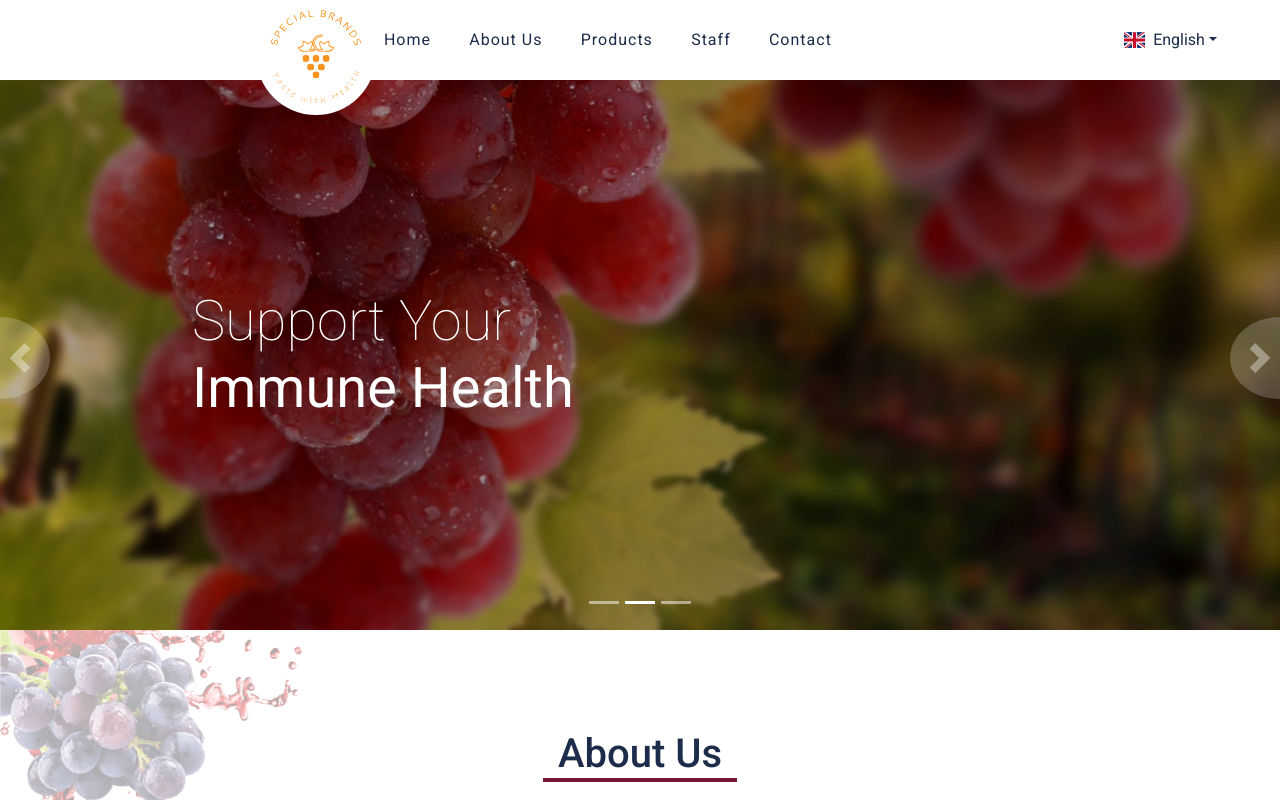
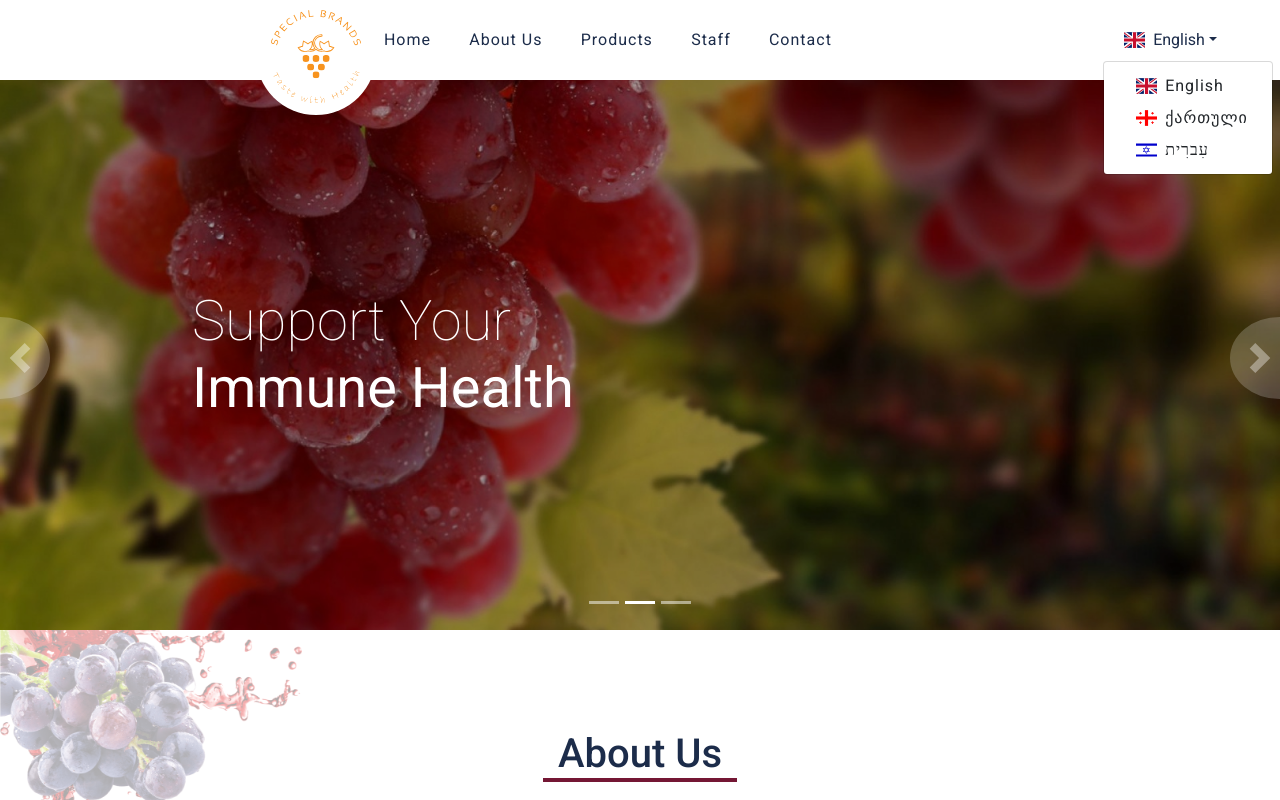
Before and after one commit to noopntr/special_brands, a React (Create React App) app: page / in a window 1280 px wide. Both pictures are taken after a click on the button "English". Shown: the top 800 px of the page. Built offline with nearby package versions, Linux system fonts and the light colour scheme.

Commit message:
fu bitch

```diff
--- a/src/Components/Header/Header.css
+++ b/src/Components/Header/Header.css
@@ -62,13 +62,6 @@
     display: flex;
     margin-right: 50px;
     margin-left: -10%;
-  }
-
-  .right-nav a:hover {
-    color: #741634;
-    padding-bottom: 25px;
-    border-bottom: 1px solid #741634;
-    transition: 0.4s all ease;
   }
 
   /* Navbar End */
--- a/src/Components/Header/LangDropDown.jsx
+++ b/src/Components/Header/LangDropDown.jsx
@@ -3,6 +3,7 @@ import './LangDropDown.css'
 
 import i18n from 'i18next';
 import cookies from 'js-cookie'
+import { Dropdown } from 'react-bootstrap';
 
 
 
@@ -33,26 +34,26 @@ function LangDropDown(props) {
 
 
     return (
-        <div className="dropdown">
-            <button className="btn btn-secondary dropdown-toggle" type="button" id="dropdownMenuButton1" data-bs-toggle="dropdown" aria-expanded="false">
+        <Dropdown>
+            <Dropdown.Toggle>
                 <span className={`flag-icon flag-icon-${lang.country_code} mx-2`}></span>
                 {lang.name}
-            </button>
-            <ul className="dropdown-menu" aria-labelledby="dropdownMenuButton1">
+            </Dropdown.Toggle>
+            <Dropdown.Menu>
                 {languages.map(({ code, name, country_code }) =>
                     <li key={country_code}>
 
-                        <button className="dropdown-item" onClick={() => {
+                        <Dropdown.Item  onClick={() => {
                             i18n.changeLanguage(code)
                             setLang(languages.find(l => l.code === code));
                         }}>
                             <span className={`flag-icon flag-icon-${country_code} mx-2`}></span>
                             {name}
-                        </button>
+                        </Dropdown.Item >
                     </li>
                 )}
-            </ul>
-        </div>
+            </Dropdown.Menu>
+        </Dropdown>
     )
 }
 
```
Also changed, not shown: 1 other file (tests, documents, lock files or other folders).
